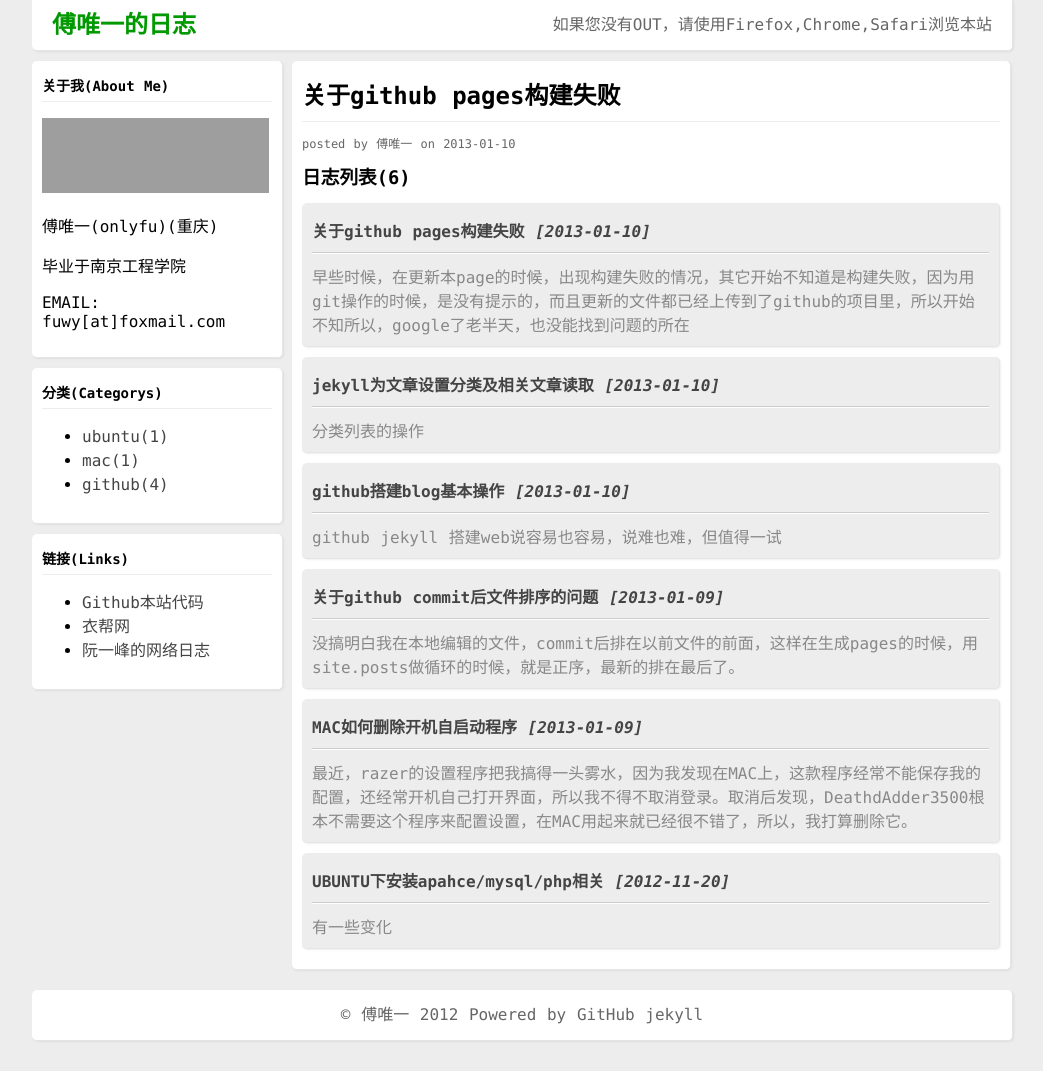
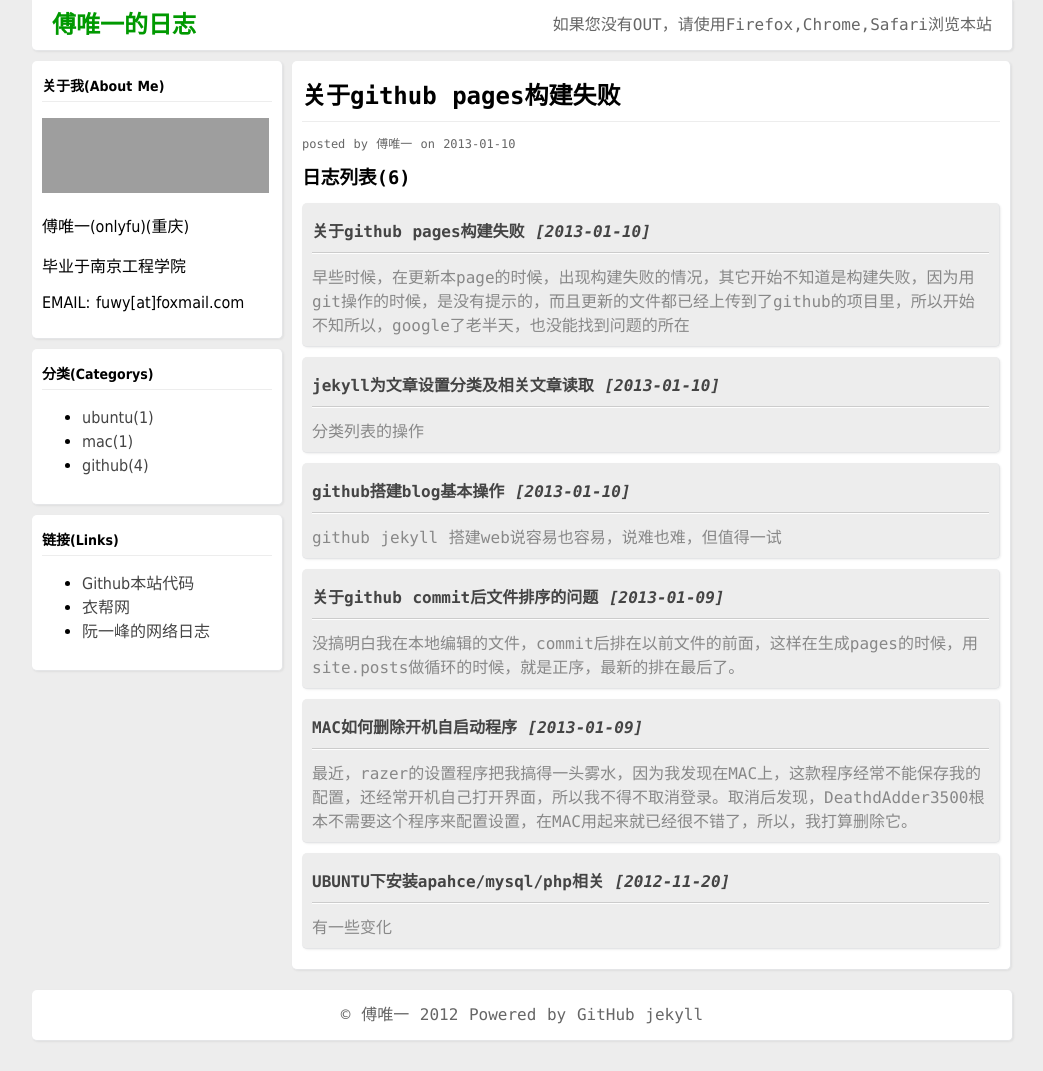
Before and after one commit to yuiitsu/logs, a Jekyll site: the page built from index.html, in a window 1280 px wide. Shown: the whole page, without its empty margins (118-1161 px from the left). Built offline with Jekyll 4.4.1, drawn with Linux system fonts in a browser that asks for light colours; the list of posts is cut into pages by our own code; comment, search, counter and statistics services are not loaded; grey boxes are pictures that could not be loaded.

Commit message:
update css

```diff
--- a/css/common.css
+++ b/css/common.css
@@ -11,7 +11,7 @@
 .header h2 a{text-decoration: none;color:#009900;font-weight:700px;}
 .main{width:100%;padding-top:10px;}
 .sidebar{width:250px;}
-.side{width:230px;padding:10px;margin-bottom:10px;}
+.side{width:230px;padding:10px;margin-bottom:10px;font-family:Tahoma; }
 .side h2{margin:0 auto;font-size:14px;border-bottom:1px solid #ededed;height:30px;line-height:30px;}
 .content{width:698px;margin-left:10px;display:inline;padding:10px;}
 h2.first_title{margin:0px;padding:0px;height:50px;line-height:50px;border-bottom:1px solid #ededed;font-weight:900px;}
```
